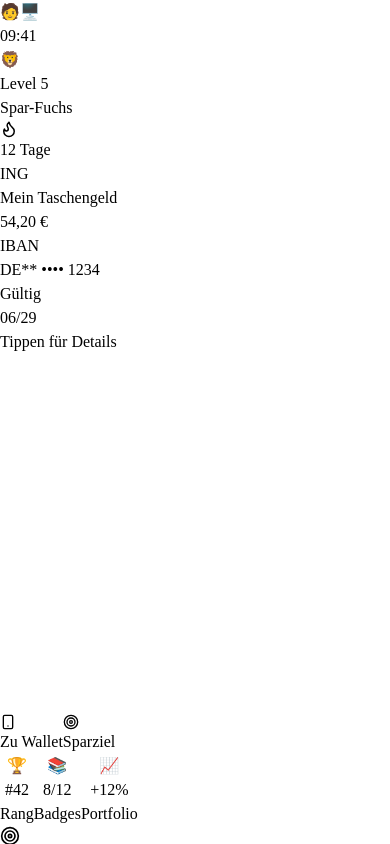
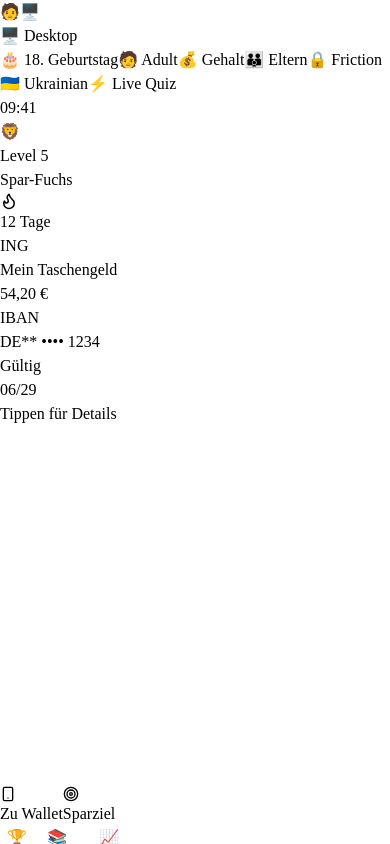
Before and after one commit to Wladefant/ing-app, a React (Vite) app in the folder client/: page / in a window 390 px wide. Both pictures are taken after a click on the button "🖥️". Shown: the top 844 px of the page. Built offline with nearby package versions, Linux system fonts and the light colour scheme.

Commit message:
feat: show full demo controls only in desktop mode, minimal icons on mobile
- Mobile/phone view: only profile switch icon + desktop toggle icon
- Desktop mode: all demo buttons return (Geburtstag, Adult/Junior, Gehalt,
  Leo Coaching, Eltern, Friction, Ukrainian, Live Quiz)

```diff
--- a/client/src/pages/ing-app.tsx
+++ b/client/src/pages/ing-app.tsx
@@ -334,8 +334,8 @@ export function INGApp({ initialProfile, initialScreen }: { initialProfile?: "ad
 
   return (
     <>
-    {/* Minimal floating controls — top right */}
-    <div className="fixed top-3 right-3 z-[60] flex items-center gap-2">
+    {/* Minimal floating controls — top right (mobile/phone view) */}
+    <div className={`fixed top-3 right-3 z-[60] flex items-center gap-2 ${forceDesktop ? "hidden" : ""}`}>
       {/* Profile switch icon — toggles junior/adult with birthday animation */}
       <button
         onClick={() => handleProfileSwitch(userProfile === "junior" ? "adult" : "junior")}
@@ -351,14 +351,65 @@ export function INGApp({ initialProfile, initialScreen }: { initialProfile?: "ad
       {/* Desktop toggle icon */}
       <button
         onClick={() => setForceDesktop(f => !f)}
-        title={forceDesktop ? "Mobile view" : "Desktop view"}
-        className={`w-9 h-9 rounded-full flex items-center justify-center text-base shadow-lg transition-colors ${
-          forceDesktop ? "bg-[#333] text-white" : "bg-white text-[#333] border border-gray-200 hover:bg-gray-50"
-        }`}
+        title="Desktop view"
+        className="w-9 h-9 rounded-full flex items-center justify-center text-base shadow-lg transition-colors bg-white text-[#333] border border-gray-200 hover:bg-gray-50"
       >
         🖥️
       </button>
     </div>
+
+    {/* Full demo controls — visible only in desktop mode */}
+    {forceDesktop && (
+      <>
+        <button onClick={() => setForceDesktop(false)}
+          className="fixed top-3 right-3 z-[60] px-3 py-1.5 rounded-full text-xs font-bold shadow-lg bg-[#333] text-white transition-colors">
+          🖥️ Desktop
+        </button>
+        <div className="fixed top-3 left-0 right-14 z-50 flex flex-nowrap gap-2 px-3 overflow-x-auto [&::-webkit-scrollbar]:hidden" style={{ scrollbarWidth: "none" }}>
+          {userProfile === "junior" && (
+            <>
+              <button onClick={() => setShowBirthdayTransition(true)}
+                className="shrink-0 bg-[#FF6200] text-white px-3 py-1.5 rounded-full text-xs font-bold shadow-lg hover:bg-[#e55800] transition-colors">
+                🎂 18. Geburtstag
+              </button>
+              <button onClick={() => { setUserProfile("adult"); setCurrentScreen("dashboard"); }}
+                className="shrink-0 bg-white text-[#333] px-3 py-1.5 rounded-full text-xs font-bold shadow-lg border border-gray-200 hover:bg-gray-50 transition-colors">
+                🧑 Adult
+              </button>
+              <button onClick={() => handleTriggerScenario("junior_salary" as DemoScenarioId)}
+                className="shrink-0 bg-[#00C4CC] text-white px-3 py-1.5 rounded-full text-xs font-bold shadow-lg hover:bg-[#00b0b8] transition-colors">
+                💰 Gehalt
+              </button>
+            </>
+          )}
+          {userProfile === "adult" && (
+            <>
+              <button onClick={fireAllProactiveAlerts}
+                className="shrink-0 bg-[#FF6200] text-white px-3 py-1.5 rounded-full text-xs font-bold shadow-lg hover:bg-[#e55800] transition-colors flex items-center gap-1.5">
+                <img src={lionIcon} alt="Leo" className="w-4 h-4 rounded-full" />
+                Leo Coaching
+              </button>
+              <button onClick={() => { setUserProfile("junior"); setCurrentScreen("dashboard"); }}
+                className="shrink-0 bg-white text-[#333] px-3 py-1.5 rounded-full text-xs font-bold shadow-lg border border-gray-200 hover:bg-gray-50 transition-colors">
+                🎮 Junior
+              </button>
+            </>
+          )}
+          <button onClick={() => navigate("parent")} className="shrink-0 bg-white text-[#333] px-3 py-1.5 rounded-full text-xs font-bold shadow-lg border border-gray-200 hover:bg-gray-50 transition-colors">
+            👪 Eltern
+          </button>
+          <button onClick={() => navigate("friction")} className="shrink-0 bg-white text-[#333] px-3 py-1.5 rounded-full text-xs font-bold shadow-lg border border-gray-200 hover:bg-gray-50 transition-colors">
+            🔒 Friction
+          </button>
+          <button onClick={() => navigate("ukrainian")} className="shrink-0 bg-white text-[#333] px-3 py-1.5 rounded-full text-xs font-bold shadow-lg border border-gray-200 hover:bg-gray-50 transition-colors">
+            🇺🇦 Ukrainian
+          </button>
+          <button onClick={() => navigate("kahoot")} className="shrink-0 bg-white text-[#333] px-3 py-1.5 rounded-full text-xs font-bold shadow-lg border border-gray-200 hover:bg-gray-50 transition-colors">
+            ⚡ Live Quiz
+          </button>
+        </div>
+      </>
+    )}
 
     <MobileLayout forceDesktop={forceDesktop}>
 
```
